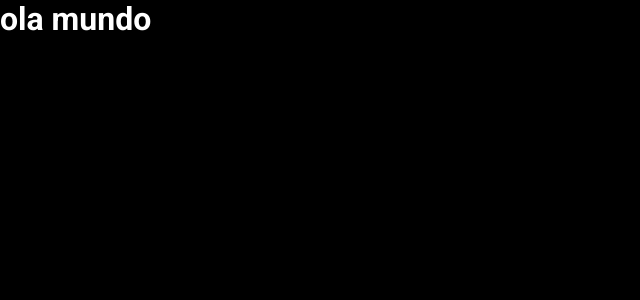
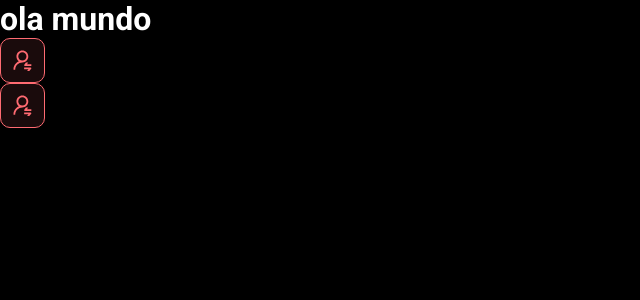
Before and after one commit to CristianProcopio/dsmeta, a React (Vite) app in the folder frontend/: page / in a window 1280 px wide. Shown: the top 300 px of the page, without its empty margins (0-640 px from the left). Built offline with nearby package versions, Linux system fonts and the light colour scheme.

Commit message:
First component

```diff
--- a/frontend/src/App.tsx
+++ b/frontend/src/App.tsx
@@ -1,8 +1,13 @@
+import NotificationButton from './components/NotificationButton'
+
 function App() {
-    return(
+  return (
+    <>
       <h1>ola mundo</h1>
-)
-
+      <NotificationButton />
+      <NotificationButton />
+    </>
+  )
 }
 
 export default App
--- /dev/null
+++ b/frontend/src/components/NotificationButton/index.tsx
@@ -0,0 +1,14 @@
+import icon from '../../assets/img/notification-icon.svg'
+import './style.css'
+
+function NotificationButton() {
+  return (
+    <>
+      <div className="dsmeta-red-btn">
+        <img src={icon} alt="Notificar" />
+      </div>
+    </>
+  )
+}
+
+export default NotificationButton
--- /dev/null
+++ b/frontend/src/components/NotificationButton/style.css
@@ -0,0 +1,14 @@
+.dsmeta-red-btn {
+  height: 45px;
+  width: 45px;
+  background: rgba(255, 107, 114, 0.1);
+  border: 1px solid #ff6b72;
+  border-radius: 10px;
+  display: flex;
+  align-items: center;
+  justify-content: center;
+  cursor: pointer;
+}
+.dsmeta-red-btn img {
+  width: 19px;
+}
```
Also changed, not shown: frontend/src/assets/img/notification-icon.svg (added).
